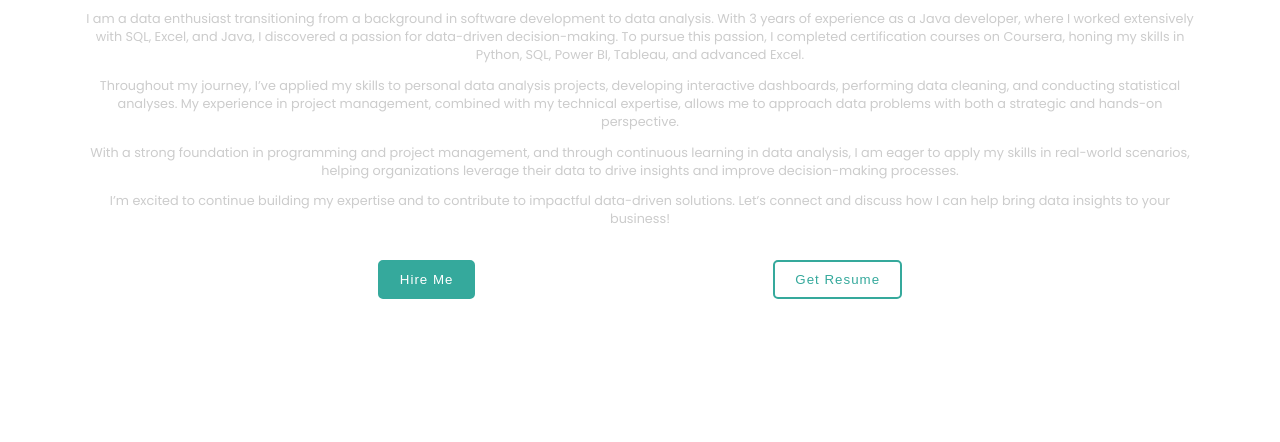
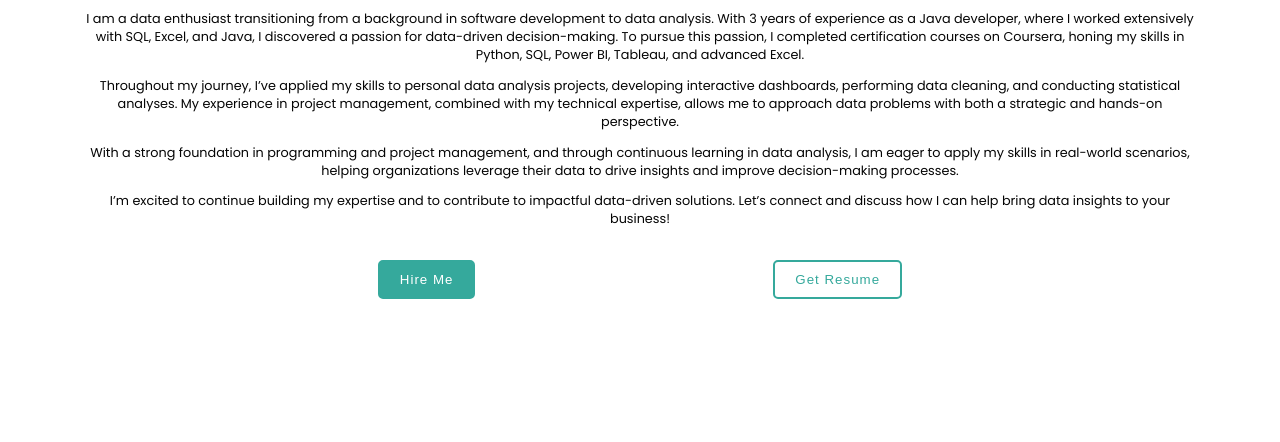
Before and after one commit to priyagoel47/priyagoel.github.io, a plain HTML site: page index.html in a window 1280 px wide. Shown: the part 358-800 px from the top of the page. Drawn offline with Linux system fonts and the light colour scheme.

Commit message:
Update style.css

```diff
--- a/style.css
+++ b/style.css
@@ -269,7 +269,7 @@ body {
 .sub-heading {
     margin: 0;
     font-size: 0.8rem;
-    color: #ccc;
+    color: #050505;
     font-weight: lighter;
 }
 
```
